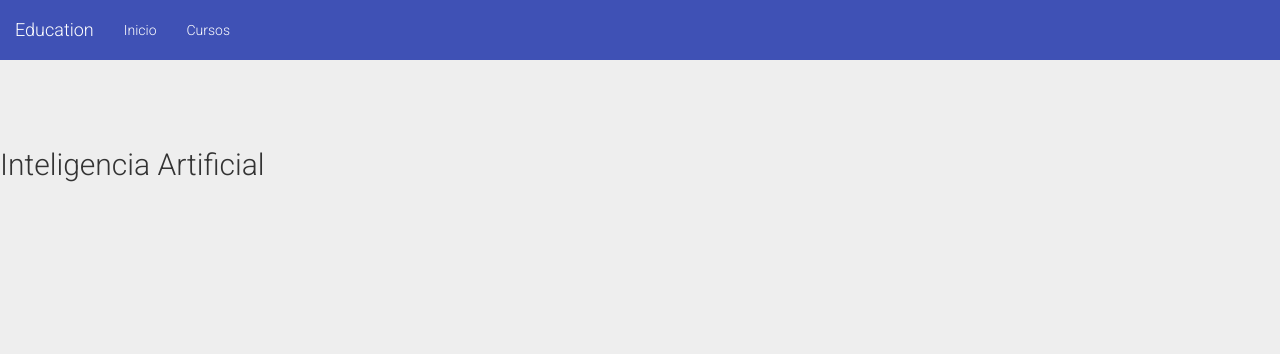
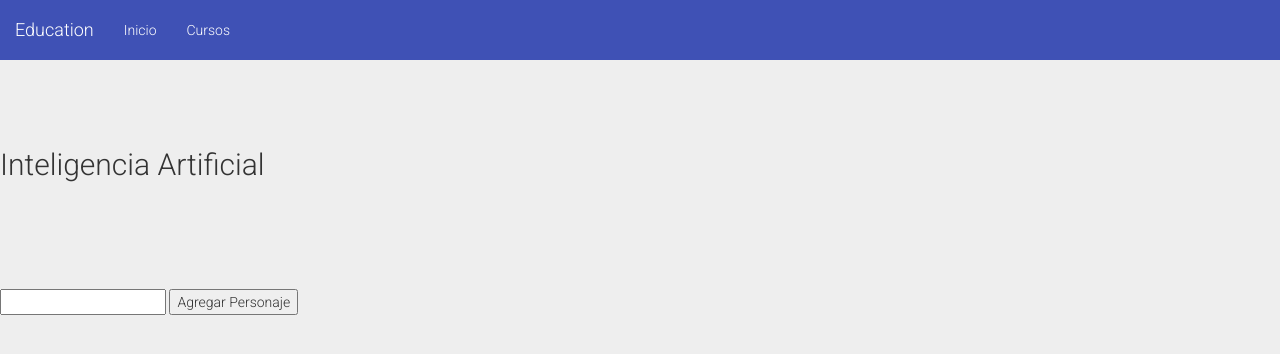
Before and after one commit to BunchDev/Creaver, a Laravel app: page /actividad/abp in a window 1280 px wide. Shown: the top 354 px of the page. Run offline with Laravel 8, Linux system fonts and the light colour scheme; settings files or empty folders that the repository lacks are supplied; some libraries are stand-ins or nearby versions.

Commit message:
prototipo
agregar personajes

```diff
--- a/PEducativa/app/Http/Controllers/AbpProfesorController.php
+++ b/PEducativa/app/Http/Controllers/AbpProfesorController.php
@@ -1,17 +1,51 @@
 <?php
 
 namespace App\Http\Controllers;
-use Illuminate\Support\Facades\Redirect;
-use Illuminate\Support\Facades\Validator;
+
+
+use Request;
+
 use App\Http\Controllers\Controller;
-use Request;
-use App\Curso;
-
 
 class AbpProfesorController extends Controller
 {
+    /**
+     * Display a listing of the resource.
+     *
+     * @return \Illuminate\Http\Response
+     */
+    public function index()
+    {
+        //
+    }
 
+    /**
+     * Show the form for creating a new resource.
+     *
+     * @return \Illuminate\Http\Response
+     */
+    public function create()
+    {
+        //
+    }
 
+    /**
+     * Store a newly created resource in storage.
+     *
+     * @param  \Illuminate\Http\Request  $request
+     * @return \Illuminate\Http\Response
+     */
+    public function store(Request $request)
+    {
+        //
+    }
+
+    /**
+     * Display the specified resource.
+     *
+     * @param  int  $id
+     * @return \Illuminate\Http\Response
+     */
     public function show()
     {
 		$data = Request::all();
@@ -19,22 +53,37 @@ $datos = array('nombre' => 'Inteligencia Artificial','id' =>0 );
 		return view('tecnicas/abp/abpProfesor')->with('datos',$datos);
     }
 
-
-
+    /**
+     * Show the form for editing the specified resource.
+     *
+     * @param  int  $id
+     * @return \Illuminate\Http\Response
+     */
+    public function edit($id)
+    {
+        //
     }
 
+    /**
+     * Update the specified resource in storage.
+     *
+     * @param  \Illuminate\Http\Request  $request
+     * @param  int  $id
+     * @return \Illuminate\Http\Response
+     */
+    public function update(Request $request, $id)
+    {
+        //
+    }
 
-
-
-
-
-
-
-
-
-
-
-
-
-
-?>
+    /**
+     * Remove the specified resource from storage.
+     *
+     * @param  int  $id
+     * @return \Illuminate\Http\Response
+     */
+    public function destroy($id)
+    {
+        //
+    }
+}
--- a/PEducativa/resources/views/tecnicas/abp/abpProfesor.blade.php
+++ b/PEducativa/resources/views/tecnicas/abp/abpProfesor.blade.php
@@ -4,14 +4,36 @@
 {!! Html::style('bower_components/bootstrap-material-design-icons/css/material-icons.css') !!}
 {!! Html::style('css/adaptaciones.css') !!}
 @section('content')
+<script type="text/javascript">
+	$(document).ready(function(){
+   	 	$("#AgregarPersonaje").click(function(){
+     	var nuevoPersonaje=$("#NuevoPersonaje").val();
+     	$(".Personajes-Agregados").append("<input type='text' value="+nuevoPersonaje+" class='personaje-agregado' name='personaje[]' disabled><br>")
+		$("#NuevoPersonaje").val('');
+    	});
+    	$(".personaje-agregado").click(function(){
+    		alert("hola");
+    		$(".personaje-agregado").remove();
+        });
+    });
+</script>
 
 <div class="jumbotron jumbotron-fluid">
 <h2 class="display-3">{{$datos['nombre']}}</h2>
 <br>
 </div>
 
+   {!!Form::open() !!}
 
+         {!! Form::text('Personaje','',['class'=>'NuevoPersonaje','id'=>'NuevoPersonaje'])!!}
+         {{ Form::button('Agregar Personaje',['class'=>'AgregarPersonaje','id'=>'AgregarPersonaje']) }}
+              </br>
 
+          </br>
+          {!! Form::close() !!}
+<div class="Personajes-Agregados">
+
+</div>
 
 
 @endsection
```
Lines whose indentation alone changed are shown as unchanged.
